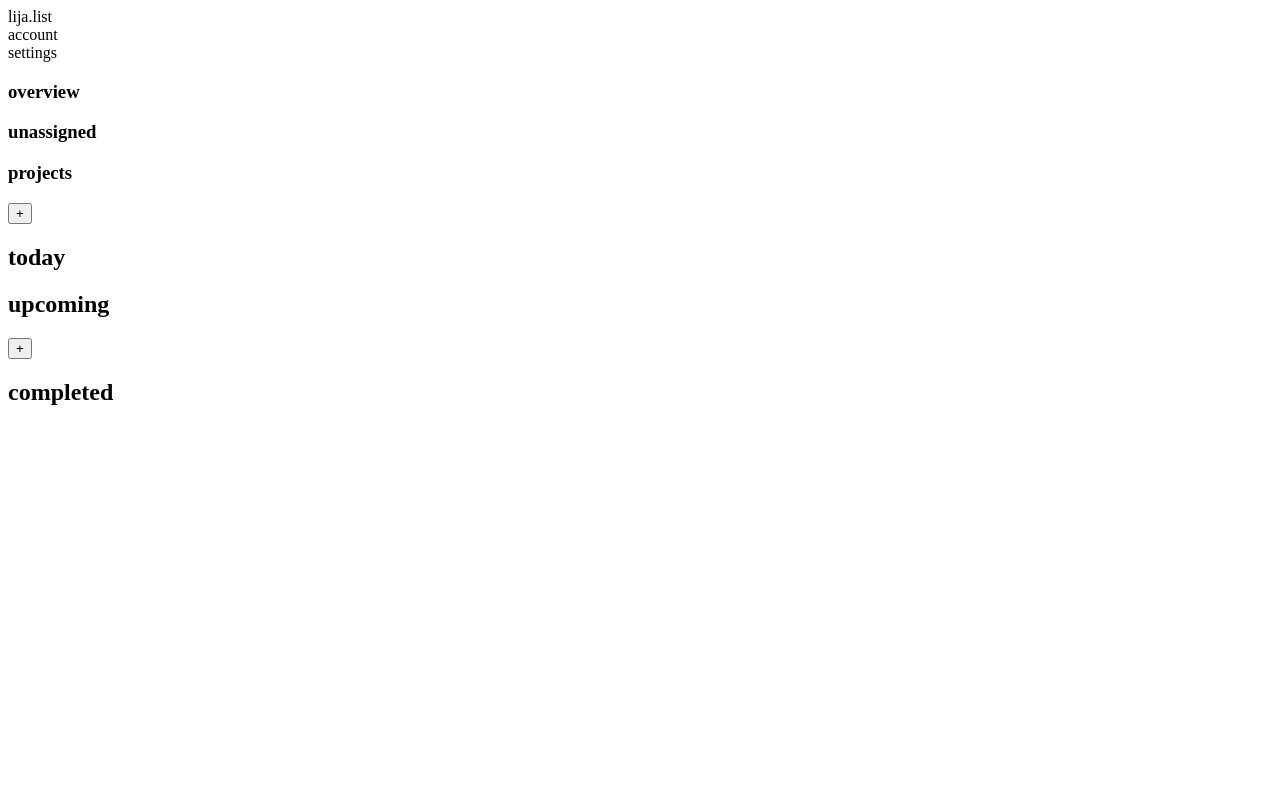
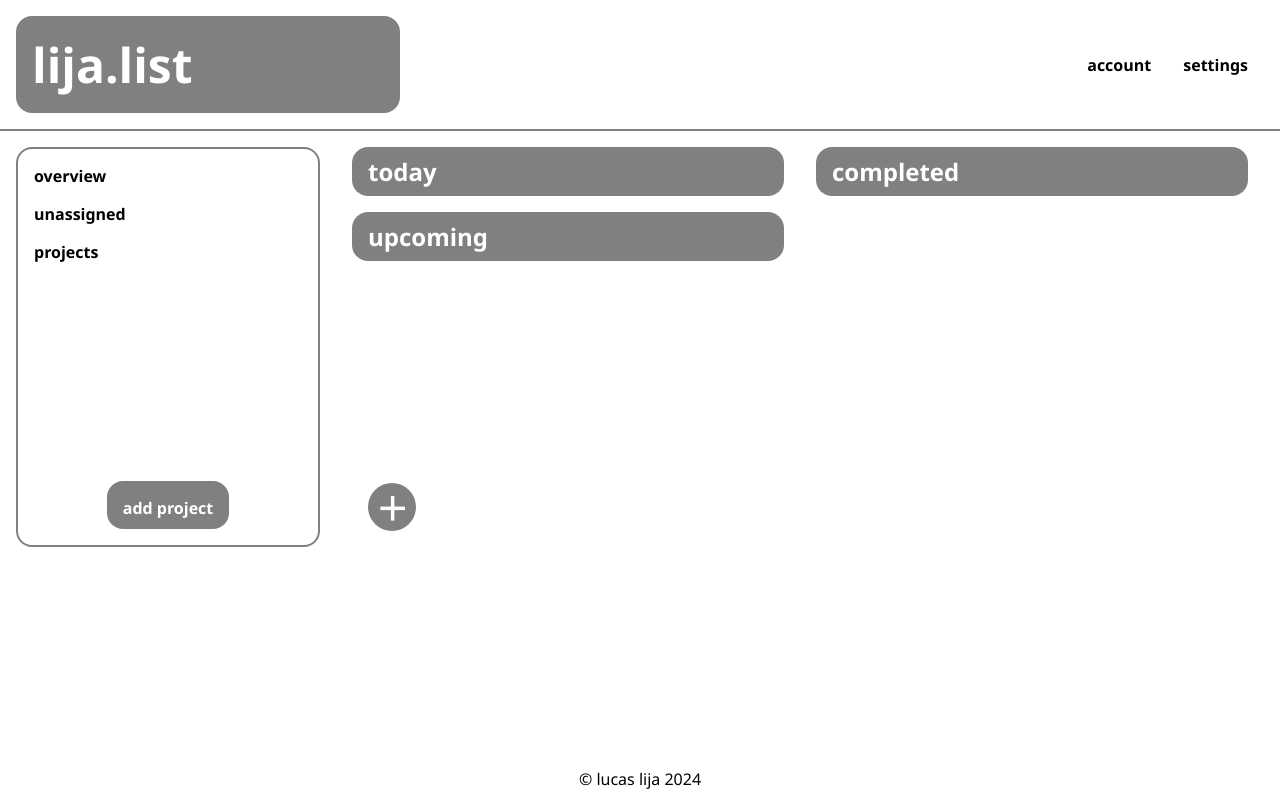
Before and after one commit to lucaslija/odin-to-do, a website built with webpack: page dist/index.html in a window 1280 px wide. Built offline with Linux system fonts and the light colour scheme.

Commit message:
basic styling for skeleton

```diff
--- a/package.json
+++ b/package.json
@@ -16,6 +16,8 @@
   "author": "lucas lija",
   "license": "ISC",
   "devDependencies": {
+    "css-loader": "^7.1.2",
+    "style-loader": "^4.0.0",
     "webpack": "^5.92.0",
     "webpack-cli": "^5.1.4",
     "webpack-dev-server": "^5.0.4"
--- a/src/index.js
+++ b/src/index.js
@@ -1,2 +1,4 @@
+import "./style.css";
+
 const todoGrid = document.getElementById("todo-grid");
 const projects = document.getElementById("projects");
--- /dev/null
+++ b/src/style.css
@@ -0,0 +1,162 @@
+* {
+  margin: 0;
+  padding: 0;
+  outline: 0;
+  box-sizing: border-box;
+}
+
+body {
+ background: white;
+ color: black;
+ -webkit-font-smoothing: antialiased;
+}
+
+body, input, button {
+ font-size: 1rem;
+ font-family: 'Segoe UI', Tahoma, Geneva, Verdana, sans-serif;
+}
+
+button {
+ cursor: pointer;
+}
+
+/** HEADER **/
+header {
+  display: flex;
+  justify-content: space-between;
+  align-items: center;
+  padding: 1rem;
+  font-weight: bold;
+  border-bottom: 2px solid grey;
+}
+
+#logo {
+  width: 30vw;
+  padding: 1rem;
+  border-radius: 1rem;
+  background-color: grey;
+}
+
+#logo h1 {
+  font-size: 3rem;
+  color: white;
+}
+
+nav {
+  display: flex;
+  gap: 2rem;
+  padding-right: 1rem;
+}
+
+/** MAIN **/
+main {
+  display: flex;
+  gap: 2rem;
+  padding: 1rem;
+  /** should this be here? **/
+  padding-right: 2rem;
+}
+
+/** SIDEBAR **/
+#sidebar {
+  width: 30vw;
+  height: 50vh;
+  display: flex;
+  flex-direction: column;
+  justify-content: space-between;
+  border: 2px solid grey;
+  border-radius: 1rem;
+  padding: 1rem;
+}
+
+#sidebar-items {
+  display: flex;
+  flex-direction: column;
+  gap: 1rem;
+}
+
+.item {
+  font-weight: bold;
+}
+
+#sidebar-buttons {
+  display: flex;
+  justify-content: center;
+}
+
+button {
+  background-color: grey;
+  color: white;
+  border: none;
+  border-radius: 1rem;
+  padding: 1rem;
+  font-weight: bold;
+}
+
+#add-project-btn {
+  height: 3rem;
+}
+
+.circle-btn-container {
+  background-color: grey;
+  height: 3rem;
+  width: 3rem;
+  display: flex;
+  justify-content: center;
+  align-items: center;
+  border-radius: 50%;
+}
+
+.circle-btn {
+  background-color: transparent;
+  color: white;
+  border: none;
+  font-size: 2rem;
+  font-weight: bold;
+}
+
+/** TASKS **/
+#tasks {
+  width: 70vw;
+  height: 50vh;
+  display: flex;
+  gap: 2rem;
+}
+
+#ongoing {
+  width: 35vw;
+  display: flex;
+  flex-direction: column;
+  justify-content: space-between;
+}
+
+#lists {
+  display: flex;
+  flex-direction: column;
+  gap: 1rem;
+}
+
+.section-header {
+  background-color: grey;
+  color: white;
+  border-radius: 1rem;
+  padding: .5rem 1rem;
+}
+
+#task-buttons {
+  padding: 1rem;
+}
+
+#completed {
+  width: 35vw;
+}
+
+/** FOOTER **/
+footer {
+  position: absolute;
+  bottom: 0;
+  width: 100%;
+  height: 2rem;
+  display: flex;
+  justify-content: center;
+}
```
Also changed, not shown: dist/index.html, dist/main.js, 1 other file.
